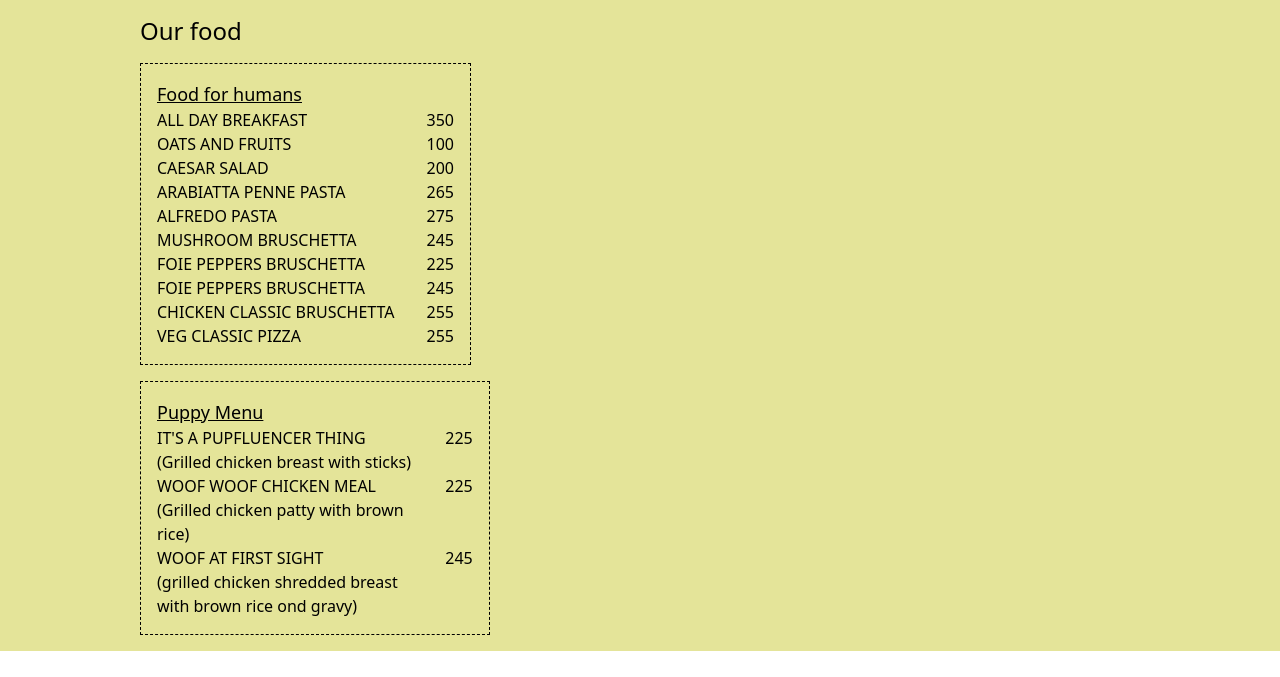
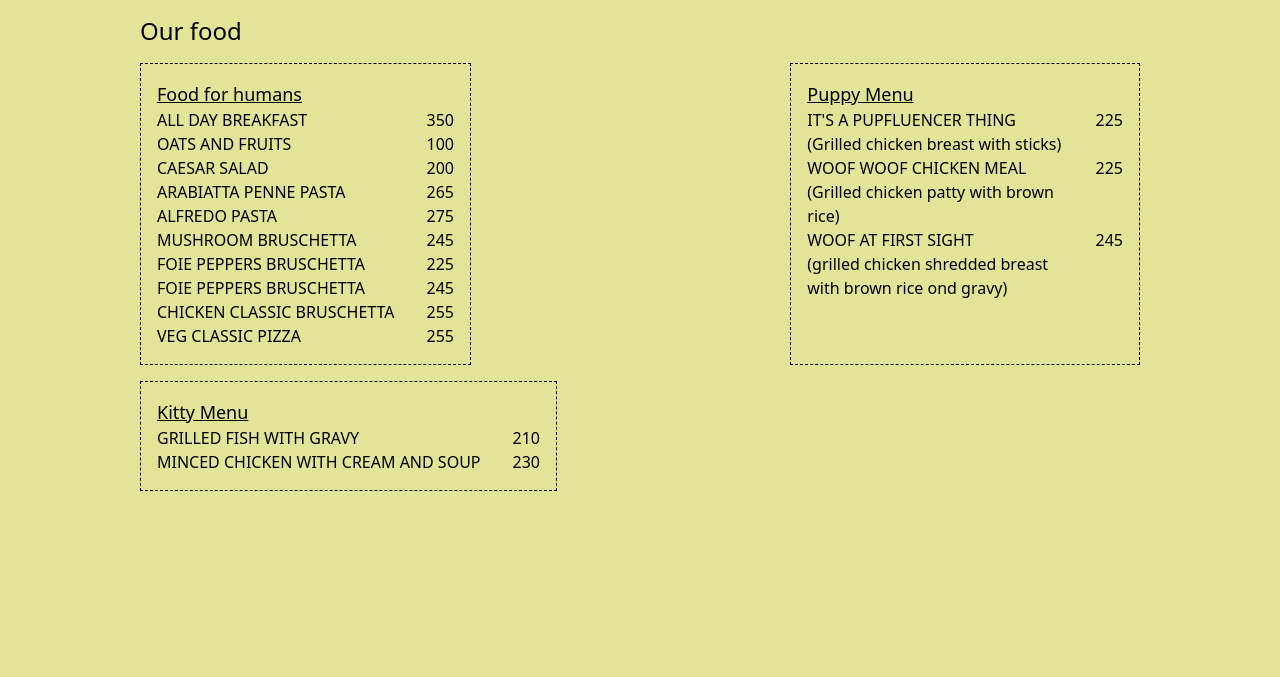
Before and after one commit to benedictfoo/RestaurantPage, a website built with webpack: page src/template.html in a window 1280 px wide. Shown: the part 123-800 px from the top of the page. Built offline with nearby package versions, Linux system fonts and the light colour scheme.

Commit message:
Make body minimum 100vh

```diff
--- a/src/css/menu.css
+++ b/src/css/menu.css
@@ -1,3 +1,8 @@
+.menus {
+  display: flex;
+  flex-wrap: wrap;
+  justify-content: space-between;
+}
 .menu span {
   font-size: var(--text-base);
 }
--- a/src/css/style.css
+++ b/src/css/style.css
@@ -43,6 +43,9 @@ img {
 body {
   --main-bg-color: #f8f4f6;
   --accent: rgb(85, 26, 139);
+  min-height: 100vh;
+  display: flex;
+  flex-direction: column;
 }
 
 /* Typography */
@@ -136,6 +139,7 @@ h2 {
   text-decoration-color: var(--accent);
 }
 .main {
+  flex-grow: 1;
   background-color: rgb(228, 228, 153);
 }
 #content {
--- a/src/js/menu.js
+++ b/src/js/menu.js
@@ -60,5 +60,10 @@ const dogFoodList = [
     245,
   ],
 ];
+const catFoodList = [
+  ["GRILLED FISH WITH GRAVY", 210],
+  ["MINCED CHICKEN WITH CREAM AND SOUP", 230],
+];
 generateList(humanFoodList, "Food for humans");
 generateList(dogFoodList, "Puppy Menu");
+generateList(catFoodList, "Kitty Menu");
```
